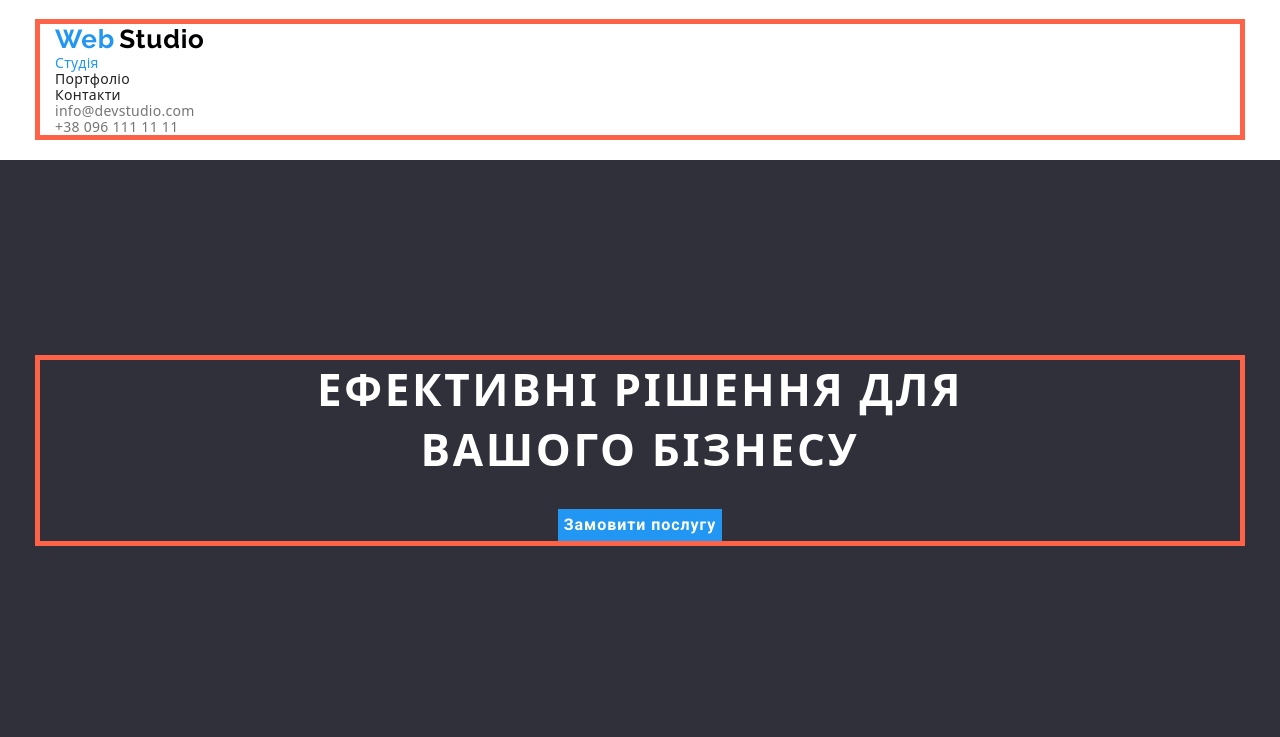
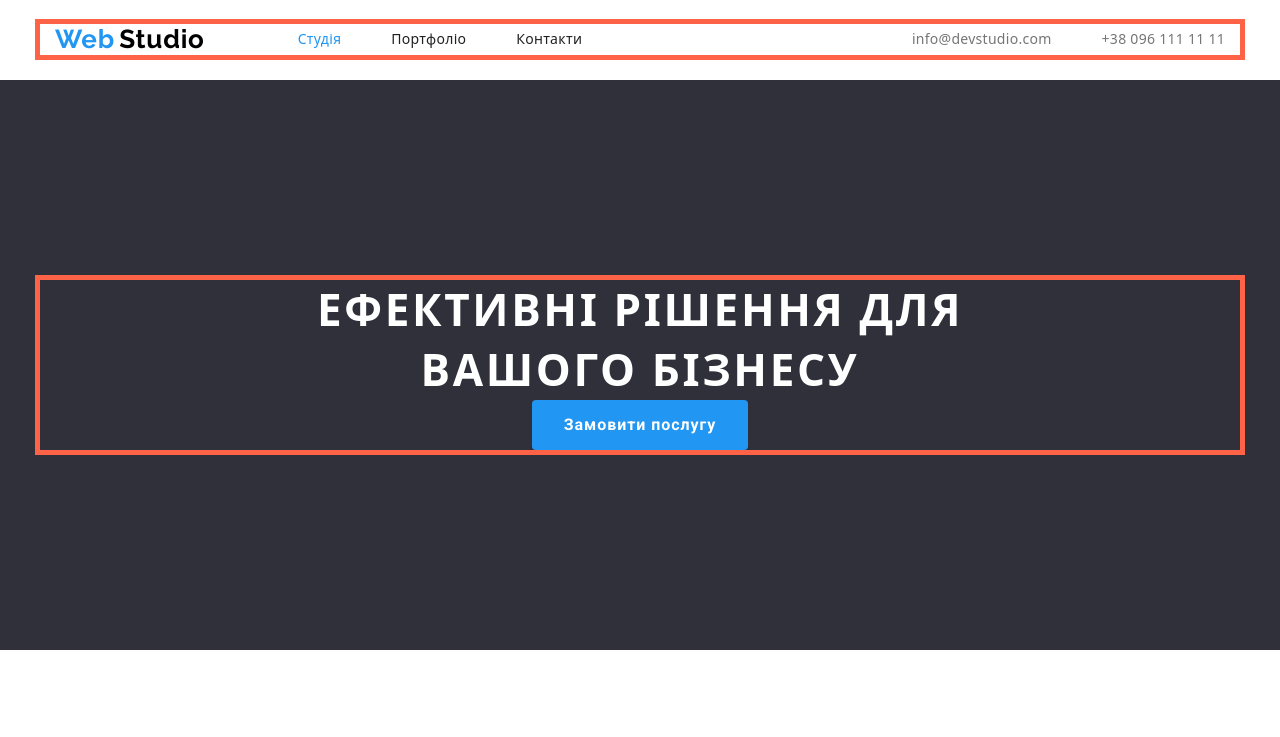
Before and after one commit to AShvab/goit-markup-hw-03, a plain HTML site: page index.html in a window 1280 px wide. Shown: the top 737 px of the page. Drawn offline with nearby package versions, Linux system fonts and the light colour scheme.

Commit message:
add flex

```diff
--- a/css/styles.css
+++ b/css/styles.css
@@ -55,9 +55,17 @@ img {
 .header {
   padding-top: 24px;
   padding-bottom: 25px;
-
 }
 
+
+.header-container {
+  display: flex;
+  align-items: center;
+}
+
+.header-logo {
+  margin-right: 93px;
+}
 
 .header-logo-web {
     color: #2196F3;
@@ -83,9 +91,17 @@ img {
 
 /* --------------------navigation---------------------- */
 
+.header-nav {
+  display:flex;
+  gap: 50px;
 
+}
 
- .header-nav-link {
+.navigation {
+  margin-right: auto;
+}
+
+.header-nav-link {
     font-weight: 500;
     font-size: 14px;
     line-height: 1.14;
@@ -93,8 +109,8 @@ img {
     color: var(--title-text-color);
   }
 
-  .header-nav-link:hover,
-  .header-nav-link:focus {
+.header-nav-link:hover,
+.header-nav-link:focus {
     color:var(--accent-color);
   }
 
@@ -115,6 +131,13 @@ img {
   line-height: 1.14;
   letter-spacing: 0.02em;
   color: var(--title-text-color);
+}
+
+.header-contacts {
+  display: flex;
+  gap: 50px;
+
+
 }
 
 .header-contact {
@@ -150,9 +173,13 @@ img {
   text-transform: uppercase;
   margin-bottom: 30px;
   color: #FFFFFF;
+  max-width: 696px;
+  margin: 0 auto;
 }
 
 .hero-btn {
+  min-width: 216px;
+  height: 50px;
   font-family: 'Roboto',sans-serif;
   background-color:var(--accent-color);
   border: none;
@@ -164,6 +191,7 @@ img {
   cursor: pointer;
   display: block;
   margin: 0 auto;
+  border-radius: 4px;
 }
 
 
@@ -196,7 +224,11 @@ padding-bottom: 94px;
 .about {
   padding-top: 35px;
   padding-bottom: 94px;
+}
 
+.about-list {
+  display: flex;
+  gap: 30px;
 }
 
 .about-subtitle,
--- a/index.html
+++ b/index.html
@@ -27,13 +27,13 @@
     <!-- ---------------------header----------------------- -->
     <header class="header">
 
-        <div class="container">
+        <div class="container header-container">
             <a class="header-logo" href="#">
                 <span class=" header-logo-web">Web</span>
                 <span class="header-logo-studio">Studio</span>
             </a>
 
-         <nav>
+         <nav class="navigation">
             <ul class="header-nav">
                 <li><a class="header-nav-link current" href="./index.html">Студія</a></li>
                 <li><a class="header-nav-link" href="./portfolio.html">Портфоліо</a></li>
@@ -41,7 +41,7 @@
             </ul>
          </nav>
 
-         <ul>
+         <ul class="header-contacts">
             <li>
                 <a class="header-contact" href="mailto:info@devstudio.com">info@devstudio.com</a>
 
@@ -62,7 +62,7 @@
         <section class="hero">
             <div class="container">
                 <h1 class="hero-title">
-                    Ефективні рішення для <br>вашого бізнесу
+                    Ефективні рішення для вашого бізнесу
                 </h1>
                 <button type="button" class="hero-btn btn">
                     Замовити послугу
@@ -102,7 +102,7 @@
         <section class="about">
             <div class="container">
                 <h2 class="about-subtitle">Чим ми займаємося</h2>
-                <ul>
+                <ul class="about-list">
                   <li>
                     <img src="./images/img1.jpg" alt="computer" width="370" height="294">
                   </li>
```
